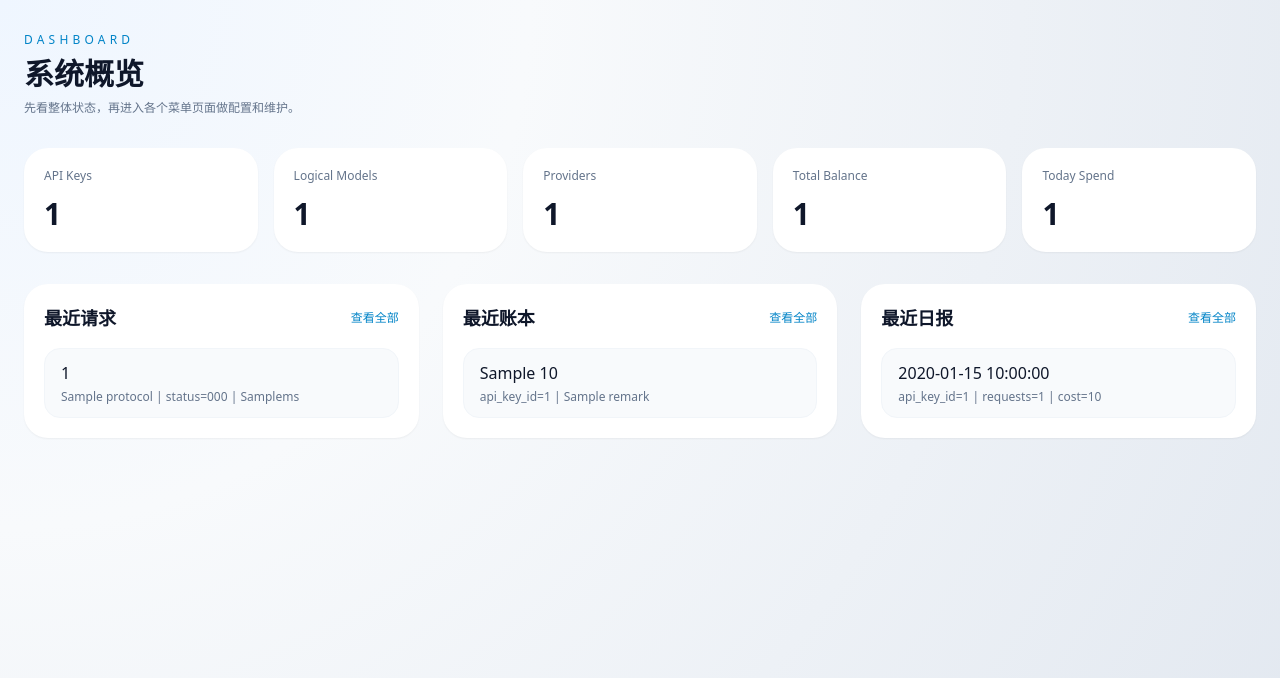
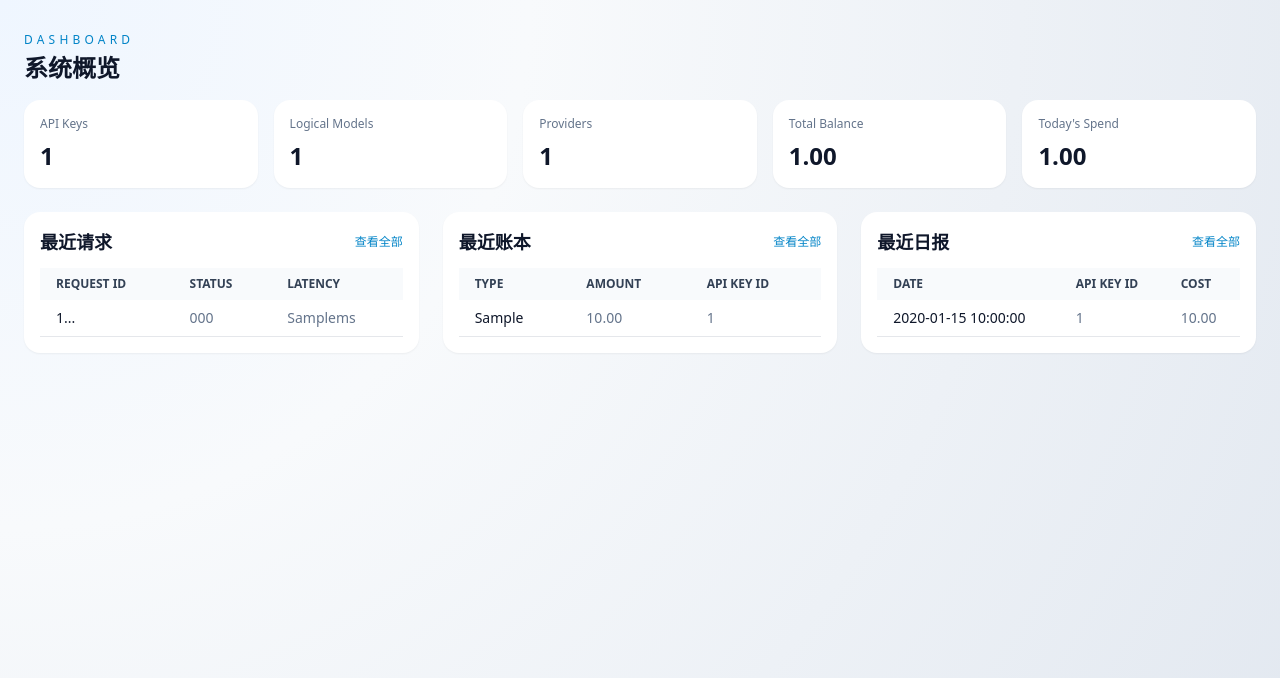
Before and after one commit to liuzhenghua/llm-router, a FastAPI app: template src/llm_router/templates/dashboard.html in a window 1280 px wide. Shown: the top 678 px of the page. Run offline with FastAPI, Linux system fonts and the light colour scheme; the template is opened without the code that fills it: most values are stand-ins (such as "Sample title", 1, 10 or a date in 2020); some libraries are stand-ins or nearby versions.

Commit message:
优化仪表盘页面样式，调整布局和字体大小，将列表展示改为表格形式以提升可读性，并统一数值格式为两位小数。

```diff
--- a/src/llm_router/templates/dashboard.html
+++ b/src/llm_router/templates/dashboard.html
@@ -1,51 +1,86 @@
 {% extends "base.html" %}
 {% block page_content %}
-<div class="mb-8">
+<div class="mb-4">
   <p class="text-xs uppercase tracking-[0.35em] text-sky-600">Dashboard</p>
-  <h1 class="mt-2 text-3xl font-bold">系统概览</h1>
-  <p class="mt-2 text-xs text-slate-500">先看整体状态，再进入各个菜单页面做配置和维护。</p>
+  <h1 class="mt-1 text-2xl font-bold">系统概览</h1>
 </div>
 
 <div class="grid gap-4 md:grid-cols-2 xl:grid-cols-5">
-  <div class="rounded-3xl bg-white p-5 shadow-sm"><div class="text-xs text-slate-500">API Keys</div><div class="mt-3 text-3xl font-bold">{{ api_keys|length }}</div></div>
-  <div class="rounded-3xl bg-white p-5 shadow-sm"><div class="text-xs text-slate-500">Logical Models</div><div class="mt-3 text-3xl font-bold">{{ logical_models|length }}</div></div>
-  <div class="rounded-3xl bg-white p-5 shadow-sm"><div class="text-xs text-slate-500">Providers</div><div class="mt-3 text-3xl font-bold">{{ provider_models|length }}</div></div>
-  <div class="rounded-3xl bg-white p-5 shadow-sm"><div class="text-xs text-slate-500">Total Balance</div><div class="mt-3 text-3xl font-bold">{{ total_balance }}</div></div>
-  <div class="rounded-3xl bg-white p-5 shadow-sm"><div class="text-xs text-slate-500">Today Spend</div><div class="mt-3 text-3xl font-bold">{{ total_daily_spend }}</div></div>
+  <div class="rounded-2xl bg-white p-4 shadow-sm"><div class="text-xs text-slate-500">API Keys</div><div class="mt-2 text-2xl font-bold">{{ api_keys|length }}</div></div>
+  <div class="rounded-2xl bg-white p-4 shadow-sm"><div class="text-xs text-slate-500">Logical Models</div><div class="mt-2 text-2xl font-bold">{{ logical_models|length }}</div></div>
+  <div class="rounded-2xl bg-white p-4 shadow-sm"><div class="text-xs text-slate-500">Providers</div><div class="mt-2 text-2xl font-bold">{{ provider_models|length }}</div></div>
+  <div class="rounded-2xl bg-white p-4 shadow-sm"><div class="text-xs text-slate-500">Total Balance</div><div class="mt-2 text-2xl font-bold">{{ "%.2f"|format(total_balance) }}</div></div>
+  <div class="rounded-2xl bg-white p-4 shadow-sm"><div class="text-xs text-slate-500">Today's Spend</div><div class="mt-2 text-2xl font-bold">{{ "%.2f"|format(total_daily_spend) }}</div></div>
 </div>
 
-<div class="mt-8 grid gap-6 xl:grid-cols-3">
-  <section class="rounded-3xl bg-white p-5 shadow-sm">
-    <div class="mb-4 flex items-center justify-between"><h2 class="text-lg font-semibold">最近请求</h2><a href="/admin/requests" class="text-xs text-sky-600">查看全部</a></div>
-    <div class="space-y-3">
+<div class="mt-6 grid gap-6 xl:grid-cols-3">
+  <section class="rounded-2xl bg-white p-4 shadow-sm">
+    <div class="mb-3 flex items-center justify-between"><h2 class="text-lg font-semibold">最近请求</h2><a href="/admin/requests" class="text-xs text-sky-600">查看全部</a></div>
+    <div class="overflow-x-auto">
+      <table class="w-full text-sm text-left text-slate-500">
+        <thead class="text-xs text-slate-700 uppercase bg-slate-50">
+          <tr>
+            <th scope="col" class="px-4 py-2">Request ID</th>
+            <th scope="col" class="px-4 py-2">Status</th>
+            <th scope="col" class="px-4 py-2">Latency</th>
+          </tr>
+        </thead>
+        <tbody>
           {% for item in recent_logs %}
-      <div class="rounded-2xl border border-slate-100 bg-slate-50 px-4 py-3">
-        <div class="font-medium">{{ item.request_id }}</div>
-        <div class="mt-1 text-xs text-slate-500">{{ item.protocol }} | status={{ item.status_code }} | {{ item.latency_ms or "-" }}ms</div>
-      </div>
+          <tr class="bg-white border-b">
+            <td class="px-4 py-2 font-medium text-slate-900"><a href="/admin/requests/{{ item.id }}" class="hover:underline">{{ item.request_id[:16] }}...</a></td>
+            <td class="px-4 py-2">{{ item.status_code }}</td>
+            <td class="px-4 py-2">{{ item.latency_ms or "-" }}ms</td>
+          </tr>
           {% endfor %}
+        </tbody>
+      </table>
     </div>
   </section>
-  <section class="rounded-3xl bg-white p-5 shadow-sm">
-    <div class="mb-4 flex items-center justify-between"><h2 class="text-lg font-semibold">最近账本</h2><a href="/admin/billing" class="text-xs text-sky-600">查看全部</a></div>
-    <div class="space-y-3">
+  <section class="rounded-2xl bg-white p-4 shadow-sm">
+    <div class="mb-3 flex items-center justify-between"><h2 class="text-lg font-semibold">最近账本</h2><a href="/admin/billing" class="text-xs text-sky-600">查看全部</a></div>
+    <div class="overflow-x-auto">
+      <table class="w-full text-sm text-left text-slate-500">
+        <thead class="text-xs text-slate-700 uppercase bg-slate-50">
+          <tr>
+            <th scope="col" class="px-4 py-2">Type</th>
+            <th scope="col" class="px-4 py-2">Amount</th>
+            <th scope="col" class="px-4 py-2">API Key ID</th>
+          </tr>
+        </thead>
+        <tbody>
           {% for item in ledgers %}
-      <div class="rounded-2xl border border-slate-100 bg-slate-50 px-4 py-3">
-        <div class="font-medium">{{ item.change_type }} {{ item.amount }}</div>
-        <div class="mt-1 text-xs text-slate-500">api_key_id={{ item.api_key_id }} | {{ item.remark or "-" }}</div>
-      </div>
+          <tr class="bg-white border-b">
+            <td class="px-4 py-2 font-medium text-slate-900">{{ item.change_type }}</td>
+            <td class="px-4 py-2">{{ "%.2f"|format(item.amount) }}</td>
+            <td class="px-4 py-2">{{ item.api_key_id }}</td>
+          </tr>
           {% endfor %}
+        </tbody>
+      </table>
     </div>
   </section>
-  <section class="rounded-3xl bg-white p-5 shadow-sm">
-    <div class="mb-4 flex items-center justify-between"><h2 class="text-lg font-semibold">最近日报</h2><a href="/admin/billing" class="text-xs text-sky-600">查看全部</a></div>
-    <div class="space-y-3">
+  <section class="rounded-2xl bg-white p-4 shadow-sm">
+    <div class="mb-3 flex items-center justify-between"><h2 class="text-lg font-semibold">最近日报</h2><a href="/admin/billing" class="text-xs text-sky-600">查看全部</a></div>
+    <div class="overflow-x-auto">
+      <table class="w-full text-sm text-left text-slate-500">
+        <thead class="text-xs text-slate-700 uppercase bg-slate-50">
+          <tr>
+            <th scope="col" class="px-4 py-2">Date</th>
+            <th scope="col" class="px-4 py-2">API Key ID</th>
+            <th scope="col" class="px-4 py-2">Cost</th>
+          </tr>
+        </thead>
+        <tbody>
           {% for item in daily_summaries %}
-      <div class="rounded-2xl border border-slate-100 bg-slate-50 px-4 py-3">
-        <div class="font-medium">{{ item.summary_date }}</div>
-        <div class="mt-1 text-xs text-slate-500">api_key_id={{ item.api_key_id }} | requests={{ item.request_count }} | cost={{ item.cost_total }}</div>
-      </div>
+          <tr class="bg-white border-b">
+            <td class="px-4 py-2 font-medium text-slate-900">{{ item.summary_date }}</td>
+            <td class="px-4 py-2">{{ item.api_key_id }}</td>
+            <td class="px-4 py-2">{{ "%.2f"|format(item.cost_total) }}</td>
+          </tr>
           {% endfor %}
+        </tbody>
+      </table>
     </div>
   </section>
 </div>
```
Lines whose indentation alone changed are shown as unchanged.
